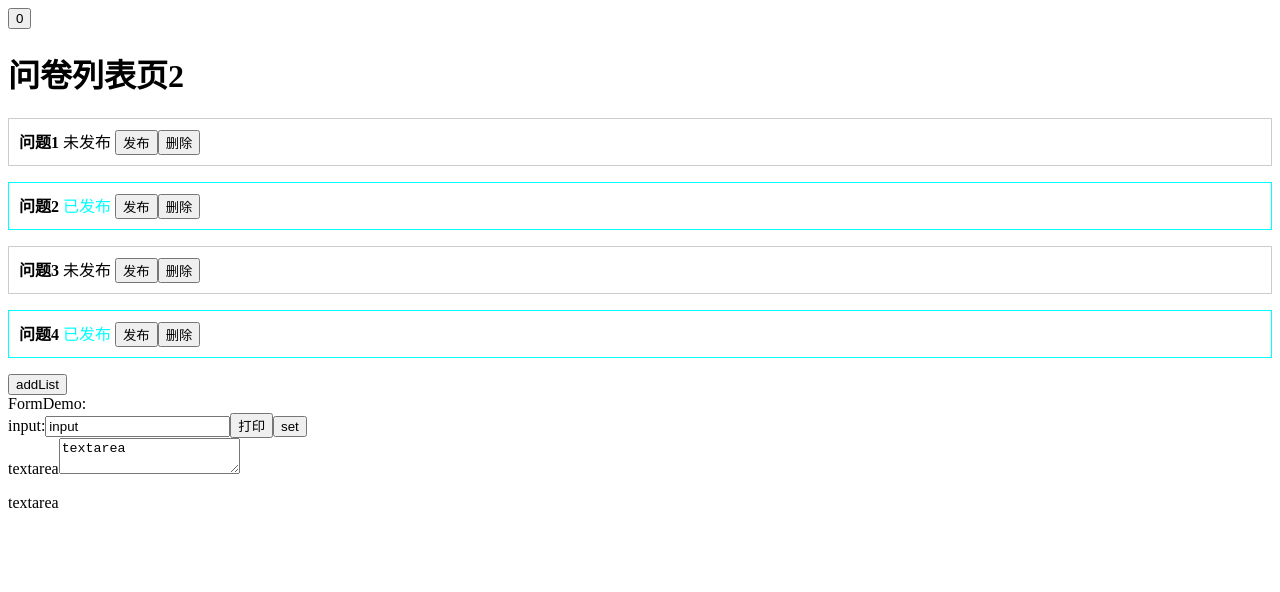
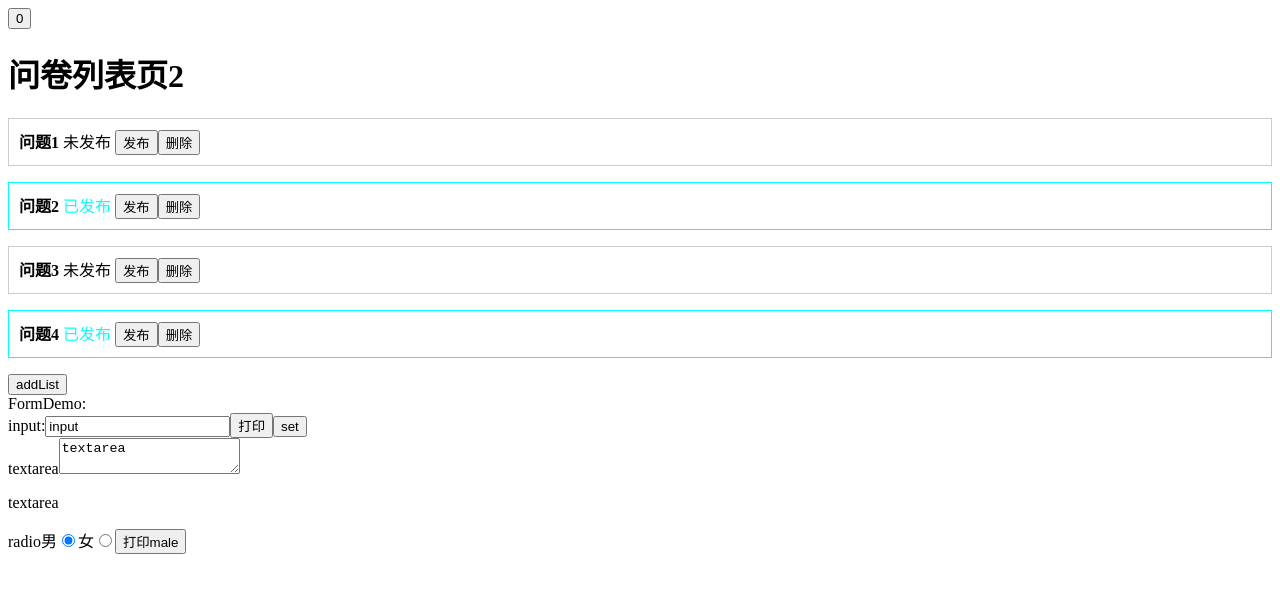
Before and after one commit to ZhangMin1998/react-ts-eslint-prettier-husky-demo, a React (Create React App) app: page / in a window 1280 px wide. Shown: the top 592 px of the page. Built offline with nearby package versions, Linux system fonts and the light colour scheme.

Commit message:
使用radio单选按钮

```diff
--- a/src/demo/FormDemo.tsx
+++ b/src/demo/FormDemo.tsx
@@ -18,6 +18,12 @@ const FormDemo: FC = () => {
     return { __html: text2.replaceAll('\n', '<br>') }
   }
 
+  // radio
+  const [gender, setGender] = useState<string>('male')
+  const handleChange3 = (event: ChangeEvent<HTMLInputElement>) => {
+    setGender(event.target.value)
+  }
+
   return (
     <>
       <div>
@@ -33,6 +39,14 @@ const FormDemo: FC = () => {
           <textarea value={text2} onChange={handleChange2}/>
           <p dangerouslySetInnerHTML={getHtml()}></p>
         </div>
+        <div>
+          <span>radio</span>
+          <label htmlFor="radio1">男</label>
+          <input type="radio" value='male' name='gender' id='radio1' onChange={handleChange3} checked={gender === 'male'}/>
+          <label htmlFor="radio2">女</label>
+          <input type="radio" value='female' name='gender' id='radio2' onChange={handleChange3} checked={gender === 'female'}/>
+          <button onClick={() => console.log(gender)}>打印{gender}</button>
+        </div>
       </div>
     </>
   )
```
